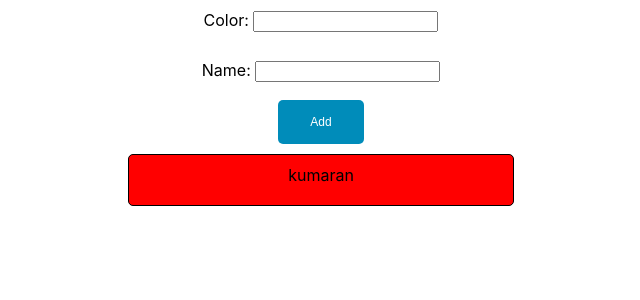
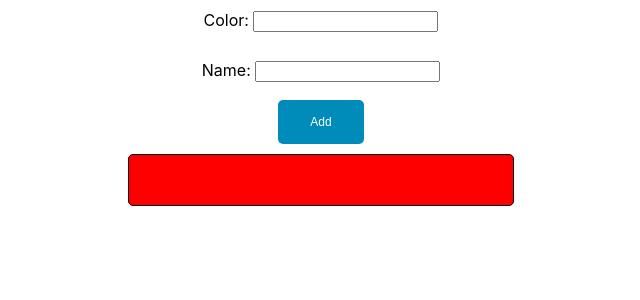
Before and after one commit to kumaran25m/color-name-react, a React (Create React App) app: page / in a window 1280 px wide. Shown: the top 300 px of the page, without its empty margins (319-959 px from the left). Built offline with nearby package versions, Linux system fonts and the light colour scheme.

Commit message:
Updated to pick color entered

```diff
--- a/src/FavColorComponent/FavColorComponent.js
+++ b/src/FavColorComponent/FavColorComponent.js
@@ -8,12 +8,9 @@ class FavColorComponent extends Component {
         color: '',
     }
 
-    addColorHandler = (name, color) => {
-        this.setState({
-            name: {name},
-            color: {color},
-        })
-        console.log("entered name : " + name + " entered color : " + color);
+    addColorHandler = (colorState) => {
+        this.setState(colorState);
+        console.log("entered name : " + this.state.name + " entered color : " + this.state.color);
     }
 
 
@@ -22,7 +19,7 @@ class FavColorComponent extends Component {
         return (
             <div>
                 <AddColorComponent addColor={(name,color) => {this.addColorHandler(name,color)}} />
-                <DisplayColorComponent enteredName="kumaran" color="black"/>
+                <DisplayColorComponent key="hello" enteredName={this.state.name} color={this.state.color}/>
             </div>);
     }
 }
```
